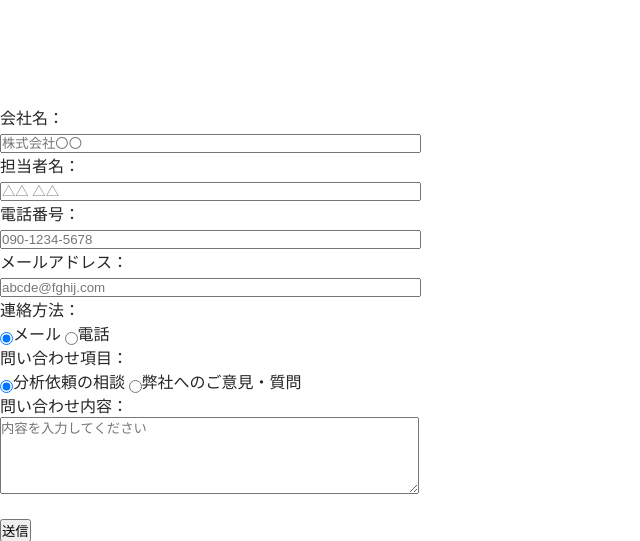
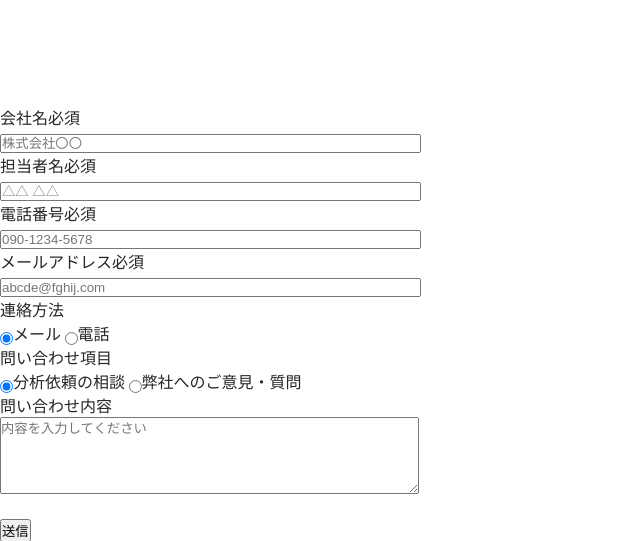
Before and after one commit to I-BIS-dev/hammers_corporate-site, a PHP site: page /contact/index.php in a window 1280 px wide. Shown: the part 195-736 px from the top of the page, without its empty margins (0-640 px from the left). Run offline with PHP 8.4, Linux system fonts and the light colour scheme.

Commit message:
必須をつける

```diff
--- a/contact/index.php
+++ b/contact/index.php
@@ -59,31 +59,31 @@
   <main>
     <div class="main-test">
       <form action="/contact/confirm.php" method="post">
-        会社名：<br />
+        会社名<span>必須</span><br />
         <input placeholder="株式会社〇〇" type="text" name="company" size="50" value="" required><br />
 
-        担当者名：<br />
+        担当者名<span>必須</span><br />
         <input placeholder="△△ △△" type="text" name="name" size="50" value="" required><br />
 
-        電話番号：<br />
+        電話番号<span>必須</span><br />
         <input placeholder="090-1234-5678" type="text" name="tel" size="50" value="" required><br />
 
-        メールアドレス：<br />
+        メールアドレス<span>必須</span><br />
         <input placeholder="abcde@fghij.com" type="text" name="mail" size="50" value="" required><br />
 
-        連絡方法：<br />
+        連絡方法<br />
         <div>
           <input type="radio" name="contact" value="メール" checked>メール
           <input type="radio" name="contact" value="電話">電話
         </div>
 
-        問い合わせ項目：<br />
+        問い合わせ項目<br />
         <div>
           <input type="radio" name="item" value="分析依頼の相談" checked>分析依頼の相談
           <input type="radio" name="item" value="弊社へのご意見・質問">弊社へのご意見・質問
         </div>
 
-        問い合わせ内容：<br />
+        問い合わせ内容<br />
         <textarea placeholder="内容を入力してください" name="inquiry" cols="50" rows="5" required></textarea><br />
 
         <br />
```
